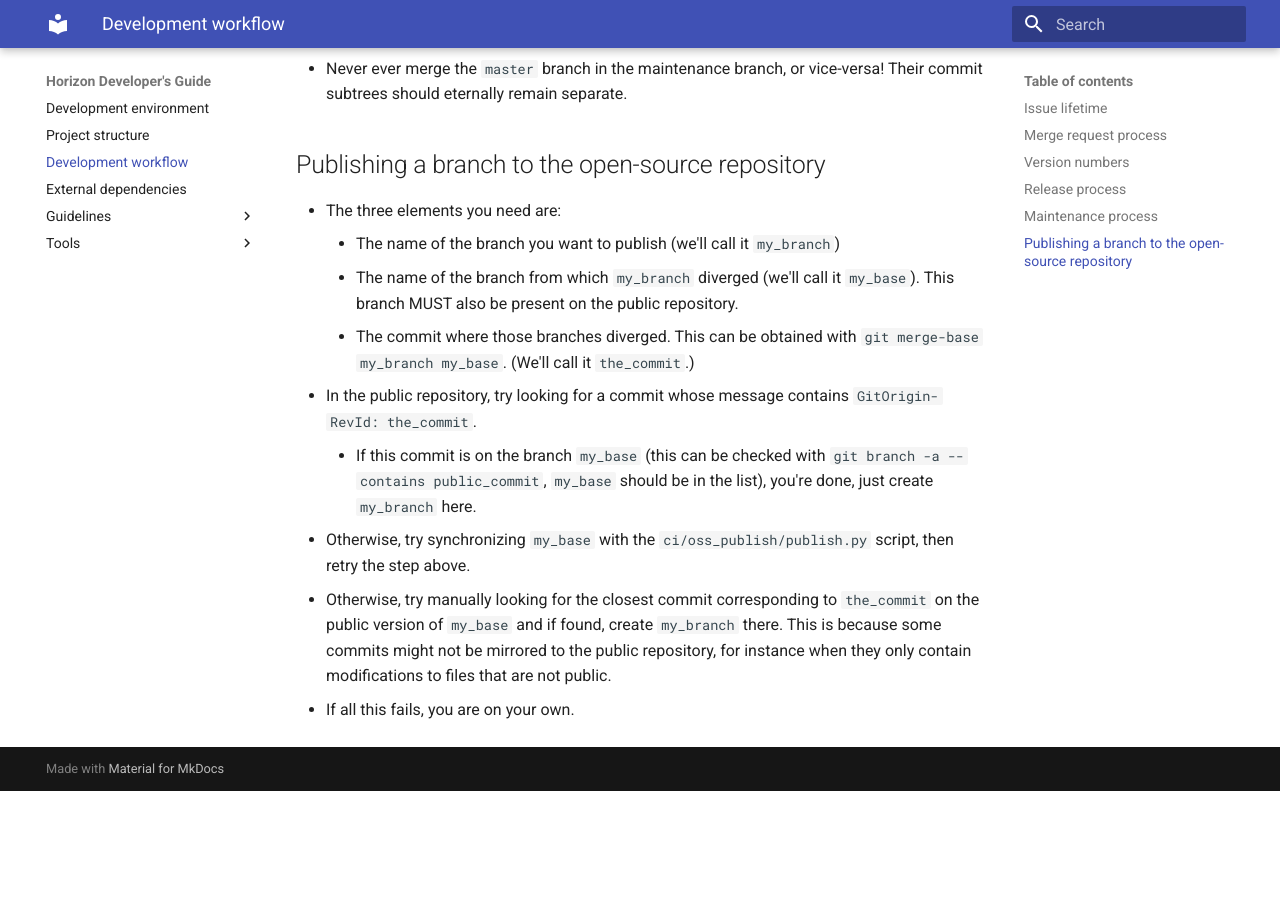
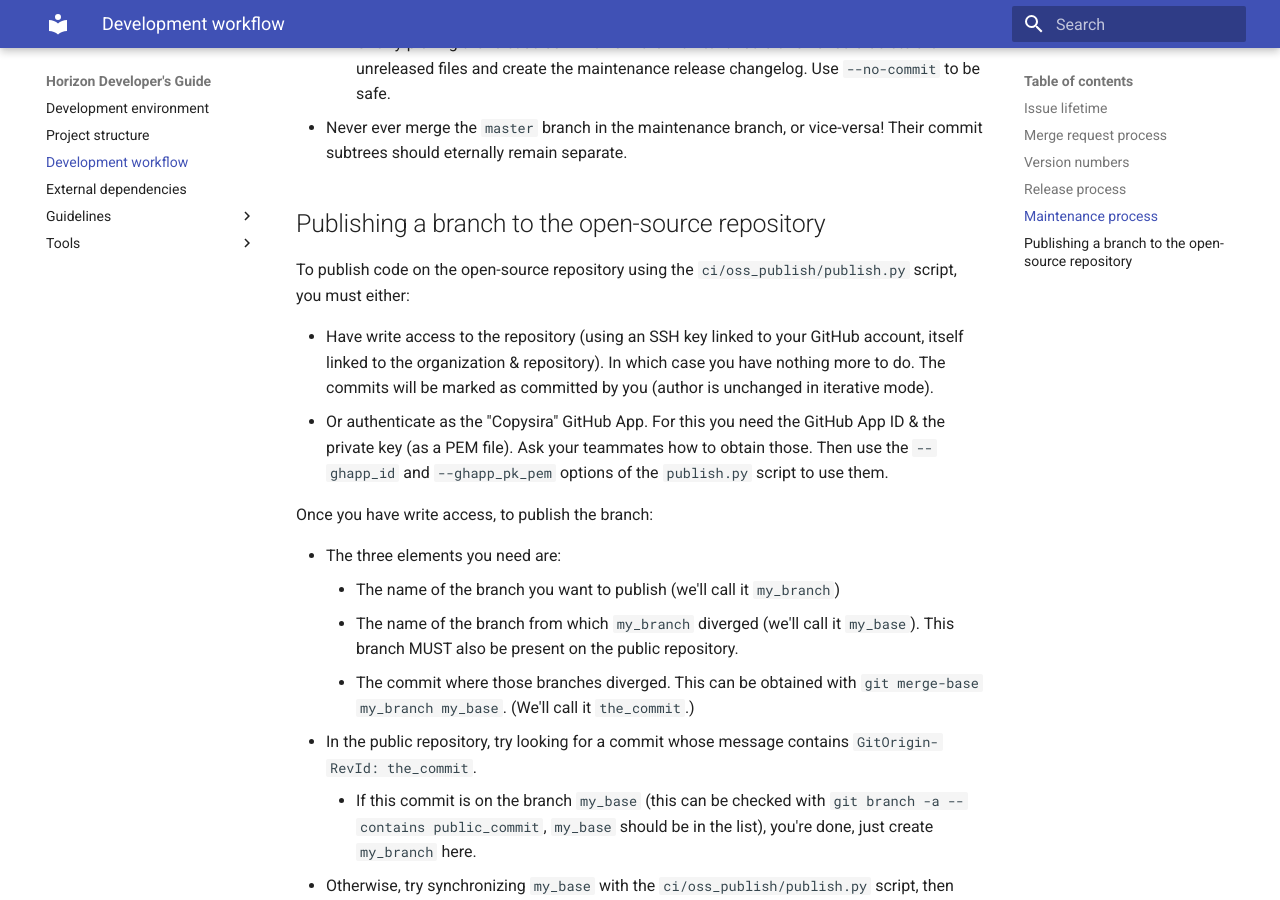
Before and after one commit to siradel-oss/horizon, an MkDocs documentation site: the page built from doc/src/development_workflow.md, in a window 1280 px wide and 900 px high, scrolled down 5418 px. Built offline with MkDocs 1.6.1 and Material for MkDocs 9.7.7, drawn with Linux system fonts in a browser that asks for light colours; before the commit the page ends 6209 px from its top, so only the background shows below that; some of the changed text lies outside the part shown.

Commit message:
Publish to the public repository using the Copysira Github App for auth
See merge request horizon/Horizon!1389

GitOrigin-RevId: 320825f528d9c4e71bb040399c2d9acac78ddd0c

```diff
--- a/doc/src/development_workflow.md
+++ b/doc/src/development_workflow.md
@@ -87,6 +87,7 @@ There are no rule for what should increment the major or patch number, but gener
     - First publish the `release_a.b.c` branch at the point where it diverged from `master` or `maintenance_a.b`. (See the "Publishing a branch to the open-source repository" section below.)
     - Then execute the `ci/oss_publish/publish.py` script:
         - `python ci/oss_publish/publish.py release_a.b.c --tag va.b.c`
+        - See the [Publishing a branch to the open-source repository](#publishing-a-branch-to-the-open-source-repository) section for a guide on how to authenticate.
     - If somehow this fails (for example if the release branch was already published), you can create the tag manually.
     - The tag should point to the public version of the release commit.
     - Once the tag has been published, the public `release_a.b.c` can be deleted, but you can also keep it if you want.
@@ -129,6 +130,13 @@ If a previously released version needs to be patched, and eventually have patch
 
 ## Publishing a branch to the open-source repository
 
+To publish code on the open-source repository using the `ci/oss_publish/publish.py` script, you must either:
+
+- Have write access to the repository (using an SSH key linked to your GitHub account, itself linked to the organization & repository). In which case you have nothing more to do. The commits will be marked as committed by you (author is unchanged in iterative mode).
+- Or authenticate as the "Copysira" GitHub App. For this you need the GitHub App ID & the private key (as a PEM file). Ask your teammates how to obtain those. Then use the `--ghapp_id` and `--ghapp_pk_pem` options of the `publish.py` script to use them.
+
+Once you have write access, to publish the branch:
+
 - The three elements you need are:
     - The name of the branch you want to publish (we'll call it `my_branch`)
     - The name of the branch from which `my_branch` diverged (we'll call it `my_base`). This branch MUST also be present on the public repository.
```
Also changed, not shown: doc/src/development_environment.md (+2 -0 lines), README.md.
